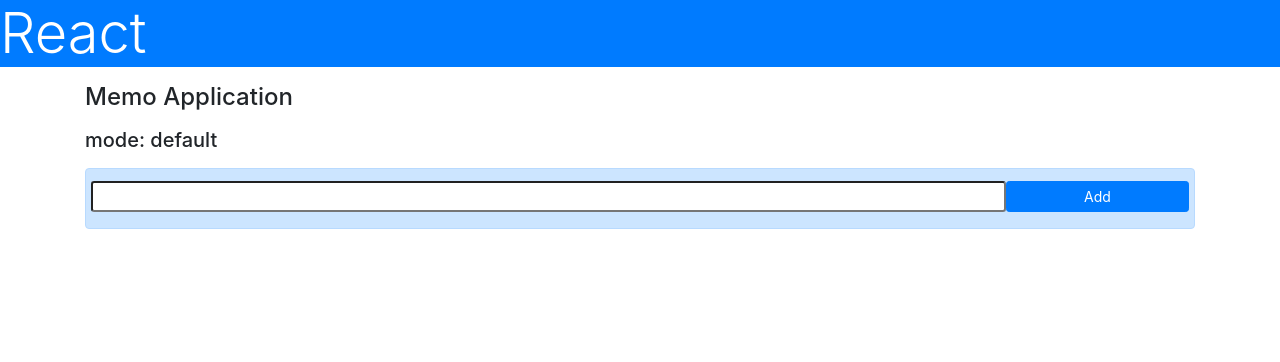
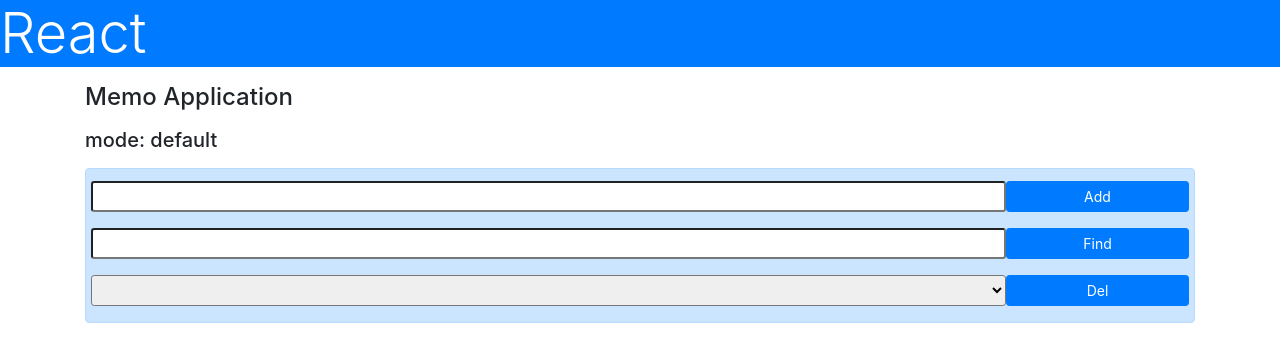
Before and after one commit to kitoriaaa/Memo-App, a React (Create React App) app in the folder memo-app/: page / in a window 1280 px wide. Shown: the top 362 px of the page. Built offline with nearby package versions, Linux system fonts and the light colour scheme.

Commit message:
Add: Find And Delete component

```diff
--- /dev/null
+++ b/memo-app/src/component/memo/DelForm.js
@@ -0,0 +1,35 @@
+import React, { useState } from "react";
+import usePersist from "../Persist";
+
+function DelForm() {
+  const [memo, setMemo] = usePersist("memo", []);
+  const [num, setNum] = useState(0);
+
+  const doChange = (e) => {
+    setNum(e.target.value);
+  };
+
+  const doAction = () => {
+    let res = memo.filter((_, key) => {
+      return key != num;
+    });
+    console.log(res);
+    setMemo(res);
+    setNum(0);
+  };
+
+  let items = memo.map((value, key) => (
+    <option key={key} value={key}>{value.message.substring(0, 10)}</option>
+  ));
+
+  return (
+    <form onSubmit={doAction} action="">
+      <div className="form-group row">
+        <select onChange={doChange} className="form-control-sm col" defaultValue="-1">{items}</select>
+        <input type="submit" value="Del" className="btn btn-primary btn-sm col-2" />
+      </div>
+    </form>
+  );
+}
+
+export default DelForm;
--- /dev/null
+++ b/memo-app/src/component/memo/FindForm.js
@@ -0,0 +1,38 @@
+import React, { useState } from "react";
+import usePersist from "../Persist";
+
+function FindForm() {
+  const [memo, ,] = usePersist("memo", []);
+  const [, setFMemo] = usePersist("findMemo", []);
+  const [message, setMessage] = useState('');
+  const [, setMode] = usePersist("mode", 'find');
+
+  const doChange = (e) => {
+    setMessage(e.target.value);
+  };
+
+  const doAction = () => {
+    if (message === '') {
+      setMode('default');
+      return;
+    }
+    let res = memo.filter((item) => {
+      return item.message.includes(message);
+    });
+    console.log(res);
+    setFMemo(res);
+    setMode('find');
+    setMessage('');
+  };
+
+  return (
+    <form onSubmit={doAction} action="">
+      <div className="form-group row">
+        <input type="text" onChange={doChange} value={message} className="form-control-sm col" />
+        <input type="submit" value="Find" className="btn btn-primary btn-sm col-2" />
+      </div>
+    </form>
+  );
+}
+
+export default FindForm;
--- a/memo-app/src/component/memo/Memo.js
+++ b/memo-app/src/component/memo/Memo.js
@@ -18,13 +18,13 @@
 
     case 'find':
       data = fmemo.map((value, key) => (
-        <Item key={value.message} value={value} index={key + 1} />
+        <Item key={key} value={value} index={key + 1} />
       ));
       break;
 
     default:
       data = memo.map((value, key) => (
-        <Item key={value.message} value={value} index={key + 1} />
+        <Item key={key} value={value} index={key + 1} />
       ));
       break;
   }
--- a/memo-app/src/component/memo/MemoPage.js
+++ b/memo-app/src/component/memo/MemoPage.js
@@ -2,8 +2,8 @@
 import usePersist from '../Persist';
 import AddForm from "./AddForm";
 import Memo from './Memo';
-import FindForm from './FindForm';
-import DelForm from "./DelForm";
+import DelForm from './DelForm';
+import FindForm from "./FindForm";
 
 function MemoPage() {
   const [mode, ,] = usePersist('mode', 'default');
@@ -12,8 +12,8 @@
     <div> <h5 className="my-3">mode: {mode}</h5>
       <div className="alert alert-primary pb-0">
         <AddForm />
-        {/* <FindForm /> */}
-        {/* <DelForm /> */}
+        <FindForm />
+        <DelForm />
       </div>
       <Memo />
     </div>
```
